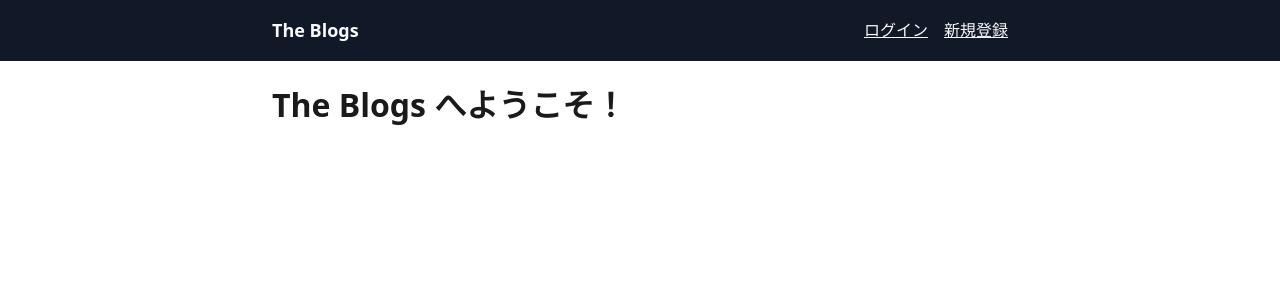
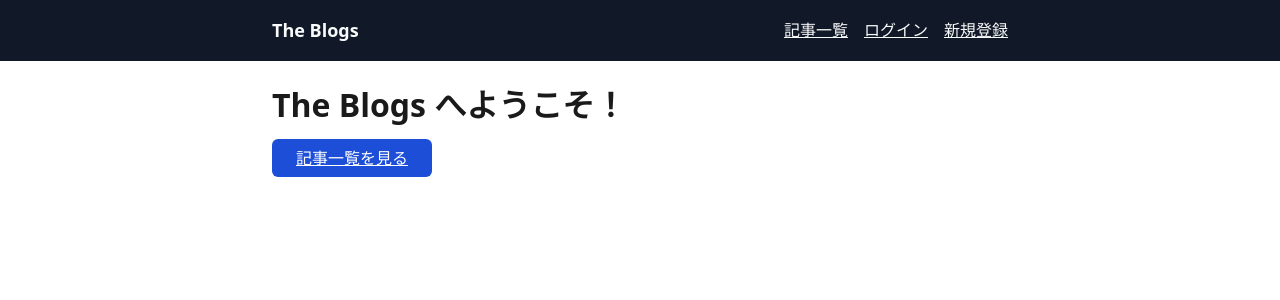
Before and after one commit to AizuAyari/example, a Django app: page / in a window 1280 px wide. Shown: the top 300 px of the page. Run offline with Django 5.2, Linux system fonts and the light colour scheme.

Commit message:
Add navigation link from home page to the article list
The nav had no persistent link to /articles/, and the home page was a
dead end. Adds a "記事一覧" nav link (visible whether logged in or
not) plus a CTA button on the home page. Closes #9.

```diff
--- a/BlogProject/blog/templates/blog/base.html
+++ b/BlogProject/blog/templates/blog/base.html
@@ -13,6 +13,7 @@
         <nav class="site-nav" aria-label="メインナビゲーション">
             <a class="site-nav__brand" href="{% url 'home' %}">The Blogs</a>
             <div class="site-nav__links">
+                <a href="{% url 'article_list' %}">記事一覧</a>
                 {% if user.is_authenticated %}
                     <a href="{% url 'article_create' %}">新規投稿</a>
                     <span class="site-nav__welcome">ようこそ、{{ user.username }} さん</span>
--- a/BlogProject/blog/templates/blog/home.html
+++ b/BlogProject/blog/templates/blog/home.html
@@ -4,4 +4,5 @@
 
 {% block content %}
 <h1>The Blogs へようこそ！</h1>
+<p><a class="button" href="{% url 'article_list' %}">記事一覧を見る</a></p>
 {% endblock %}
```
